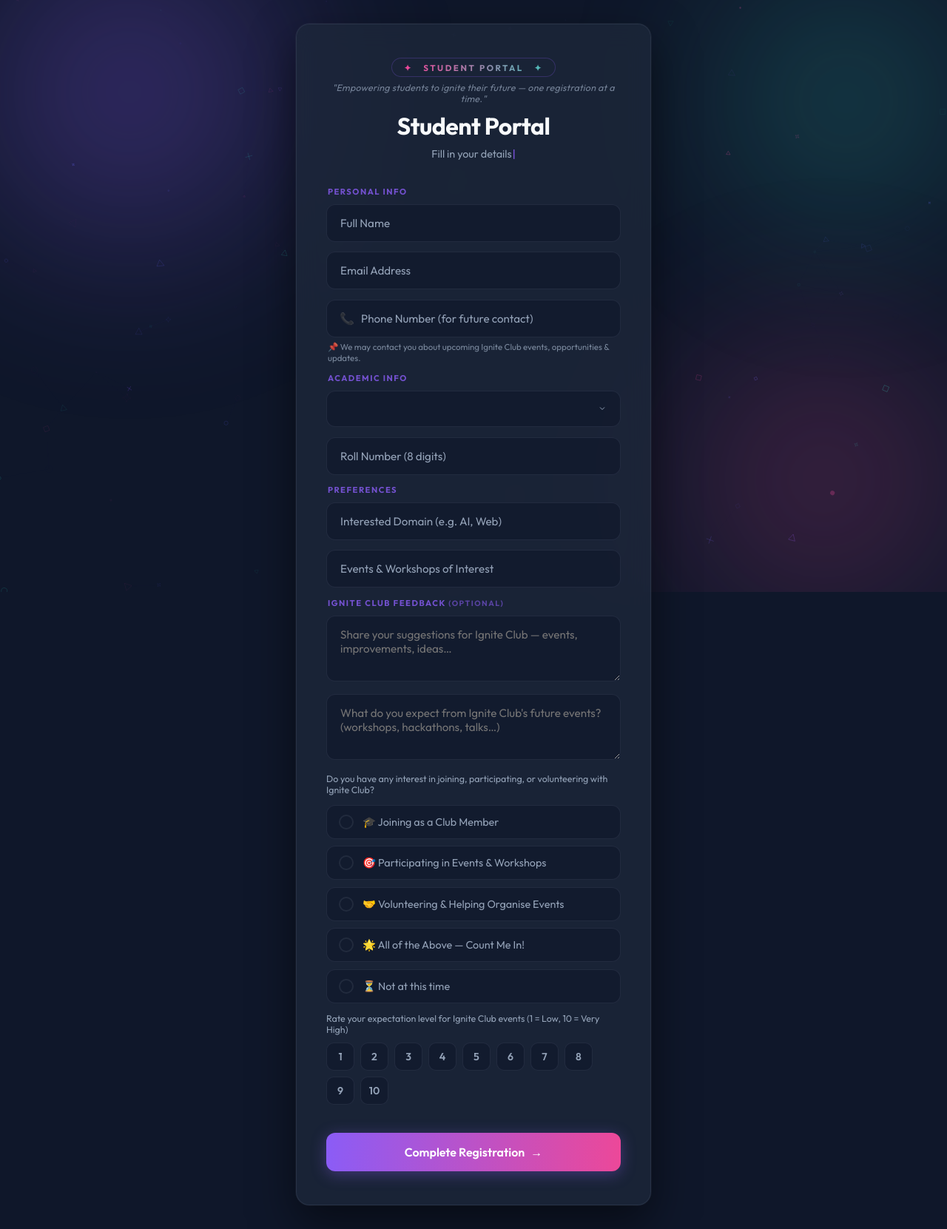
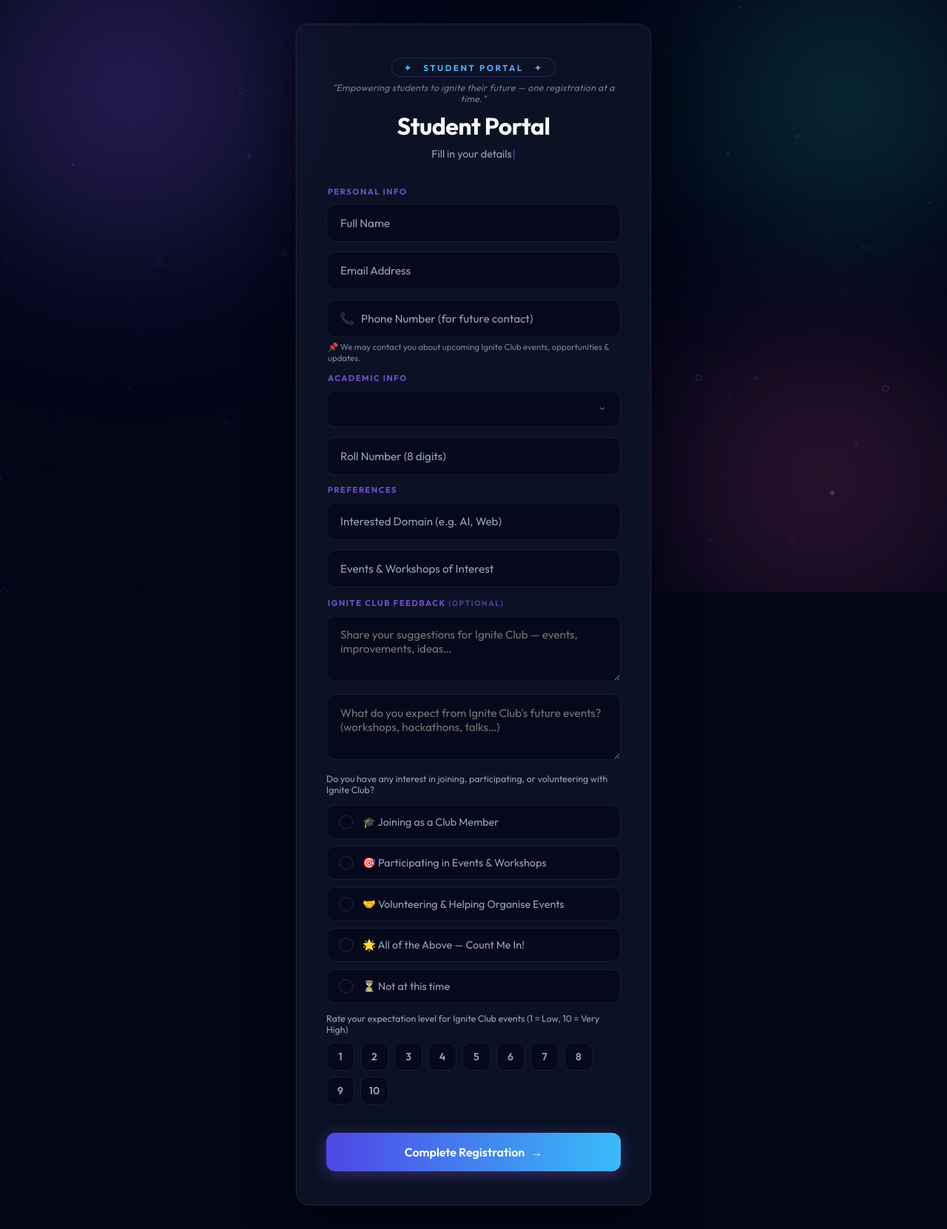
Before and after one commit to mukundasai24/ignite-student-portal, a Flask app: page /register in a window 1280 px wide. Shown: the whole page at 74% size. Run offline with Flask 3, Linux system fonts and the light colour scheme.

Commit message:
Apply dark professional colors to student portal to match landing page

```diff
--- a/static/css/style.css
+++ b/static/css/style.css
@@ -9,16 +9,16 @@
 }
 
 :root {
-    --bg: #0f172a;
-    --card-bg: rgba(30, 41, 59, 0.75);
-    --input-bg: rgba(15, 23, 42, 0.6);
+    --bg: #020617;
+    --card-bg: rgba(15, 23, 42, 0.75);
+    --input-bg: rgba(2, 6, 23, 0.6);
     --border: rgba(148, 163, 184, 0.12);
     --border-focus: rgba(139, 92, 246, 0.7);
     --text: #f8fafc;
     --muted: #94a3b8;
-    --purple: #8b5cf6;
-    --pink: #ec4899;
-    --teal: #2dd4bf;
+    --purple: #4f46e5;
+    --pink: #38bdf8;
+    --teal: #818cf8;
     --error: #f87171;
     --success: #34d399;
     --radius: 18px;
@@ -153,7 +153,7 @@ body {
     display: inline-block;
     background: rgba(139, 92, 246, 0.25);
     border: 1px solid rgba(139, 92, 246, 0.5);
-    color: #c4b5fd;
+    color: #cbd5e1;
     font-size: 0.7rem;
     font-weight: 700;
     letter-spacing: 1.8px;
@@ -348,7 +348,7 @@ body {
 
 .btn-outline:hover {
     border-color: var(--purple);
-    color: #c4b5fd;
+    color: #cbd5e1;
     background: rgba(139, 92, 246, 0.08);
 }
 
@@ -422,7 +422,7 @@ body {
 }
 
 .card-footer-link a:hover {
-    color: #c4b5fd;
+    color: #cbd5e1;
 }
 
 /* ── ADMIN ── */
@@ -642,7 +642,7 @@ tbody td {
     text-transform: uppercase;
     background: rgba(139, 92, 246, 0.18);
     border: 1px solid rgba(139, 92, 246, 0.35);
-    color: #c4b5fd;
+    color: #cbd5e1;
     white-space: nowrap;
 }
 
--- a/templates/register.html
+++ b/templates/register.html
@@ -118,7 +118,7 @@
         #typed-sub::after {
             content: '|';
             animation: blink 0.9s step-end infinite;
-            color: #8b5cf6;
+            color: #4f46e5;
             margin-left: 1px;
         }
 
@@ -216,7 +216,7 @@
             font-weight: 700;
             letter-spacing: 0.22em;
             text-transform: uppercase;
-            background: linear-gradient(90deg, #8b5cf6, #ec4899, #2dd4bf, #8b5cf6);
+            background: linear-gradient(90deg, #4f46e5, #38bdf8, #818cf8, #4f46e5);
             background-size: 300% 100%;
             -webkit-background-clip: text;
             -webkit-text-fill-color: transparent;
@@ -257,7 +257,7 @@
             top: 0;
             left: 0;
             height: 3px;
-            background: linear-gradient(90deg, #8b5cf6, #ec4899);
+            background: linear-gradient(90deg, #4f46e5, #38bdf8);
             width: 0%;
             z-index: 999;
             transition: width 0.4s ease;
@@ -469,7 +469,7 @@
             H = canvas.height = window.innerHeight;
         }
 
-        const COLORS = ['139,92,246', '45,212,191', '236,72,153', '99,102,241'];
+        const COLORS = ['79,70,229', '129,140,248', '56,189,248', '99,102,241'];
         // Shape types: 0=dot, 1=triangle, 2=square, 3=ring, 4=cross, 5=star
         function mkParticle() {
             return {
@@ -569,7 +569,7 @@
                         ctx.beginPath();
                         ctx.moveTo(dots[i].x, dots[i].y);
                         ctx.lineTo(dots[j].x, dots[j].y);
-                        ctx.strokeStyle = `rgba(139,92,246,${0.07 * (1 - dist / 100)})`;
+                        ctx.strokeStyle = `rgba(79,70,229,${0.07 * (1 - dist / 100)})`;
                         ctx.lineWidth = 0.4;
                         ctx.stroke();
                     }
@@ -804,7 +804,7 @@
                 // Update visual state
                 document.querySelectorAll('.rating-btn').forEach((b, i) => {
                     if (i < val) {
-                        b.style.background = 'linear-gradient(90deg, #8b5cf6, #ec4899)';
+                        b.style.background = 'linear-gradient(90deg, #4f46e5, #38bdf8)';
                         b.style.color = '#fff';
                         b.style.borderColor = 'transparent';
                         b.style.transform = 'scale(1.08)';
@@ -822,9 +822,9 @@
         /* Textarea focus glow */
         document.querySelectorAll('textarea').forEach(ta => {
             ta.addEventListener('focus', () => {
-                ta.style.borderColor = 'rgba(139,92,246,0.7)';
-                ta.style.boxShadow = '0 0 0 3px rgba(139,92,246,0.12)';
-                ta.style.background = 'rgba(139,92,246,0.06)';
+                ta.style.borderColor = 'rgba(79,70,229,0.7)';
+                ta.style.boxShadow = '0 0 0 3px rgba(79,70,229,0.12)';
+                ta.style.background = 'rgba(79,70,229,0.06)';
             });
             ta.addEventListener('blur', () => {
                 ta.style.borderColor = 'var(--border)';
@@ -849,11 +849,11 @@
                     dot.textContent = '';
                 });
                 // Highlight selected
-                this.style.borderColor = 'rgba(139,92,246,0.6)';
-                this.style.background = 'rgba(139,92,246,0.08)';
-                this.style.color = '#c4b5fd';
+                this.style.borderColor = 'rgba(79,70,229,0.6)';
+                this.style.background = 'rgba(79,70,229,0.08)';
+                this.style.color = '#cbd5e1';
                 const dot = this.querySelector('.involve-check');
-                dot.style.background = 'linear-gradient(135deg, #8b5cf6, #ec4899)';
+                dot.style.background = 'linear-gradient(135deg, #4f46e5, #38bdf8)';
                 dot.style.borderColor = 'transparent';
                 dot.textContent = '✓';
                 dot.style.color = '#fff';
--- a/templates/success.html
+++ b/templates/success.html
@@ -23,7 +23,7 @@
 
             <div class="card-head">
                 <h1>You're Registered!</h1>
-                <p>Welcome aboard, <strong style="color:#c4b5fd;">{{ name }}</strong>.<br>Your registration was submitted successfully.</p>
+                <p>Welcome aboard, <strong style="color:#cbd5e1;">{{ name }}</strong>.<br>Your registration was submitted successfully.</p>
             </div>
 
             <!-- Details -->
```
Also changed, not shown: templates/admin.html (+4 -4 lines).
